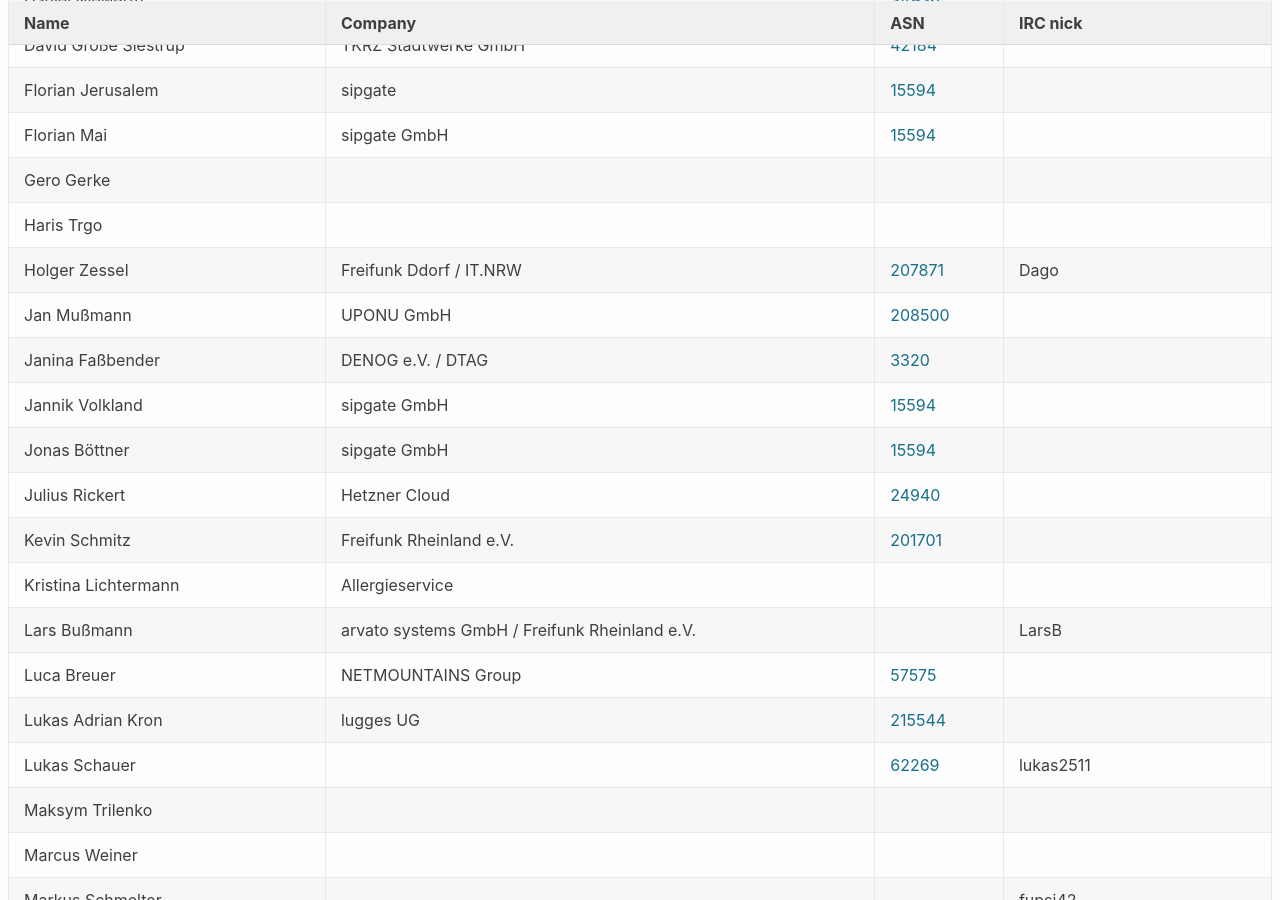
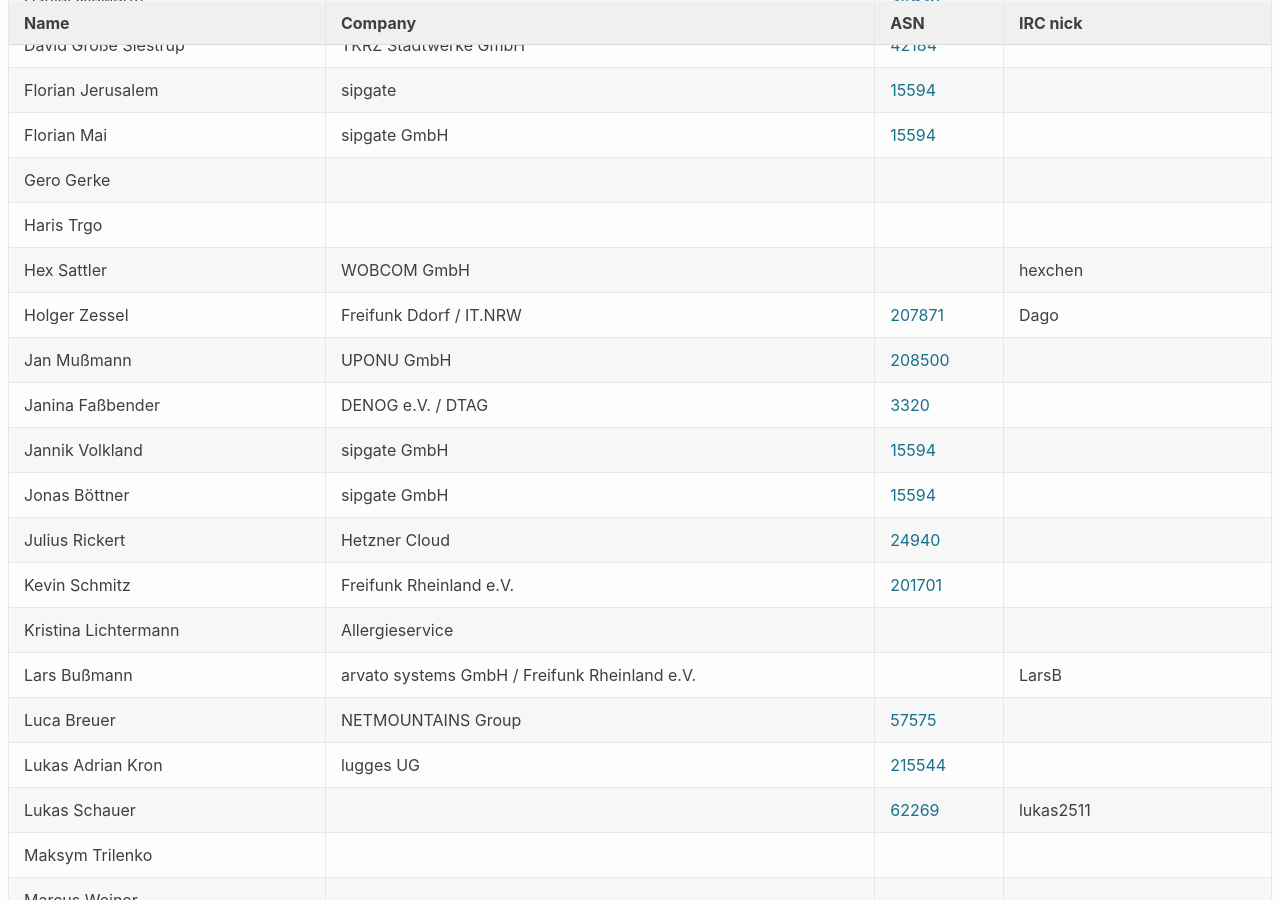
Before and after one commit to denog/pretix-attendeelist, a Jekyll site: the page built from denog-meetup-2024-03/index.markdown, in a window 1280 px wide and 900 px high, scrolled down 481 px. Built offline with Jekyll 4.4.1, drawn with Linux system fonts in a browser that asks for light colours.

Commit message:
Latest data: Mon Apr  8 10:10:43 UTC 2024

```diff
--- a/_data/attendees_denog-meetup-2024-03.json
+++ b/_data/attendees_denog-meetup-2024-03.json
@@ -87,6 +87,12 @@
     "name": "Haris Trgo",
     "company": null,
     "irc": null,
+    "asn": null
+  },
+  {
+    "name": "Hex Sattler",
+    "company": "WOBCOM GmbH",
+    "irc": "hexchen",
     "asn": null
   },
   {
```
